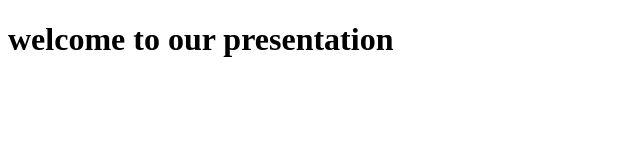
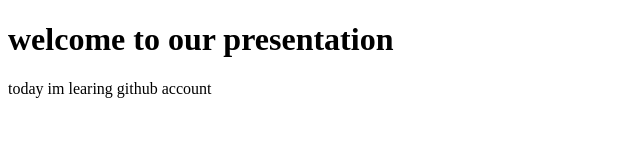
Before and after one commit to prajwalgirhepunje/assiment8.1, a plain HTML site: page about.html in a window 1280 px wide. Shown: the whole page, without its empty margins (0-640 px from the left). Drawn offline with Linux system fonts and the light colour scheme.

Commit message:
git info added

```diff
--- a/about.html
+++ b/about.html
@@ -5,6 +5,7 @@
 </head>
 <body>
     <h1>welcome to our presentation</h1>
+    <p>today im learing github account</p>
 
 </body>
 </html>
```
